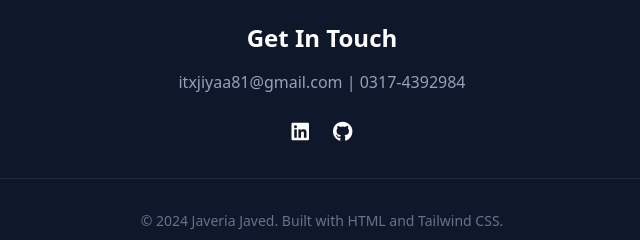
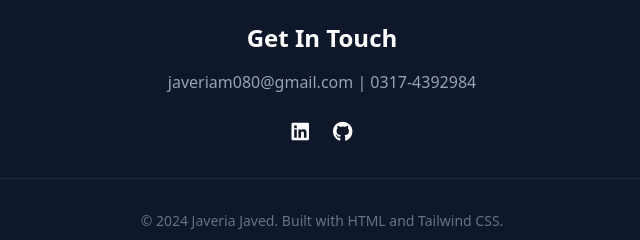
Before and after one commit to javeria080/project, a plain HTML site: page index.html in a window 1280 px wide. Shown: the part 1450-1690 px from the top of the page, 318-958 px from the left. Drawn offline with nearby package versions, Linux system fonts and the light colour scheme.

Commit message:
Update index.html

```diff
--- a/index.html
+++ b/index.html
@@ -117,7 +117,7 @@
 
     <footer class="py-12 bg-slate-900 text-white text-center px-6">
         <h3 class="text-2xl font-bold mb-4">Get In Touch</h3>
-        <p class="text-slate-400 mb-6">itxjiyaa81@gmail.com | 0317-4392984</p>
+        <p class="text-slate-400 mb-6">javeriam080@gmail.com | 0317-4392984</p>
         <div class="flex justify-center space-x-6 mb-8 text-xl">
             <a href="#" class="hover:text-blue-400 transition"><i class="fab fa-linkedin"></i></a>
             <a href="#" class="hover:text-blue-400 transition"><i class="fab fa-github"></i></a>
```
